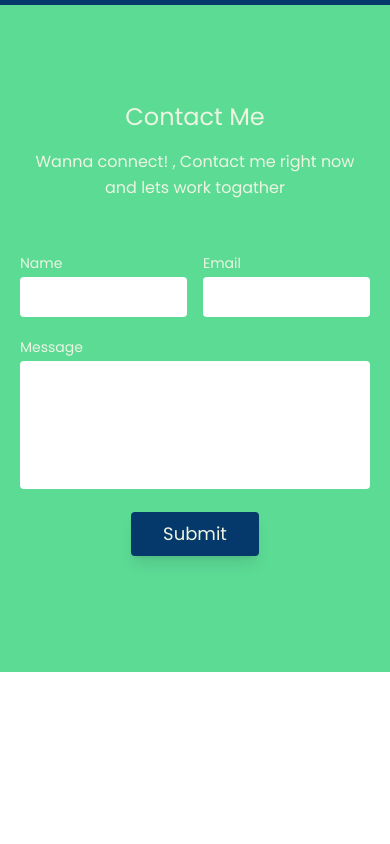
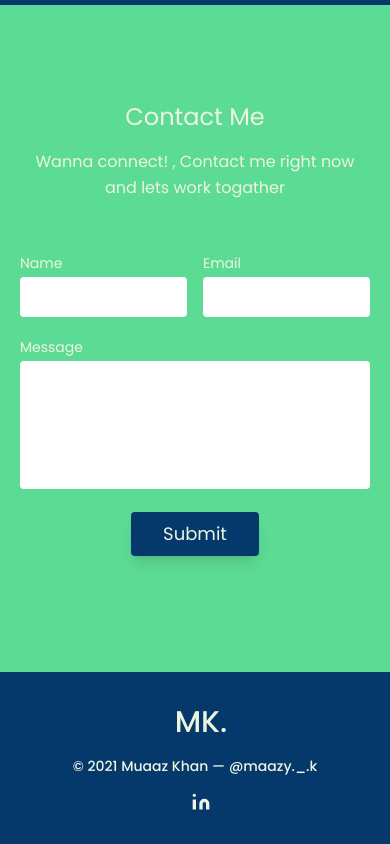
Before and after one commit to muaaz9329/portfolio-project, a React (Create React App) app: page / in a window 390 px wide. Shown: the part 7635-8479 px from the top of the page. Before the commit the page ends 8307 px from the top, so only its background shows below. Built offline with nearby package versions, Linux system fonts and the light colour scheme.

Commit message:
footer addition

```diff
--- a/src/App.js
+++ b/src/App.js
@@ -5,6 +5,7 @@ import AboutPage from './components/aboutPage/aboutPage';
 import SkillPage from './components/skillPage/skillPage';
 import WorkPage from './components/workPage/workPage';
 import ContactPage from './components/contactPage/contactPage';
+import Footer from './components/Footer';
 // General scroll to element function
 
 
@@ -31,6 +32,7 @@ export default function App() {
     <SkillPage/>
     <WorkPage />
     <ContactPage />
+    <Footer/>
     </div>
   )
 }
--- /dev/null
+++ b/src/components/Footer.js
@@ -0,0 +1,32 @@
+import React from 'react'
+
+function Footer() {
+  return (
+    <footer class="text-cusWhite bg-cusBlue body-font">
+
+  <div class="container px-5 py-8 mx-auto flex items-center sm:flex-row flex-col">
+  <a href='https://muaazkhan.netlify.app' target="_blank" class="flex title-font font-medium items-center md:justify-start justify-center text-gray-900">
+
+<span class="ml-3 text-3xl">MK.</span>
+</a>
+
+    <p class="text-sm text-gray-500 sm:ml-4 sm:pl-4 sm:border-l-2 sm:border-gray-200 sm:py-2 sm:mt-0 mt-4">© 2021 Muaaz Khan —
+      <a href="https://www.instagram.com/maazy._.k/" class="text-gray-600 ml-1" rel="noopener noreferrer" target="_blank">@maazy._.k</a>
+    </p>
+    <span class="inline-flex sm:ml-auto sm:mt-0 mt-4 justify-center sm:justify-start">
+
+
+      <a class="ml-3 text-gray-500" href='https://www.linkedin.com/in/muaaz-khan-a8731b232/' target="_blank">
+      <svg fill="currentColor" stroke="currentColor" stroke-linecap="round" stroke-linejoin="round" stroke-width="0" class="w-5 h-5" viewBox="0 0 24 24">
+          <path stroke="none" d="M16 8a6 6 0 016 6v7h-4v-7a2 2 0 00-2-2 2 2 0 00-2 2v7h-4v-7a6 6 0 016-6zM2 9h4v12H2z"></path>
+          <circle cx="4" cy="4" r="2" stroke="none"></circle>
+        </svg>
+      </a>
+
+    </span>
+  </div>
+</footer>
+  )
+}
+
+export default Footer
```
